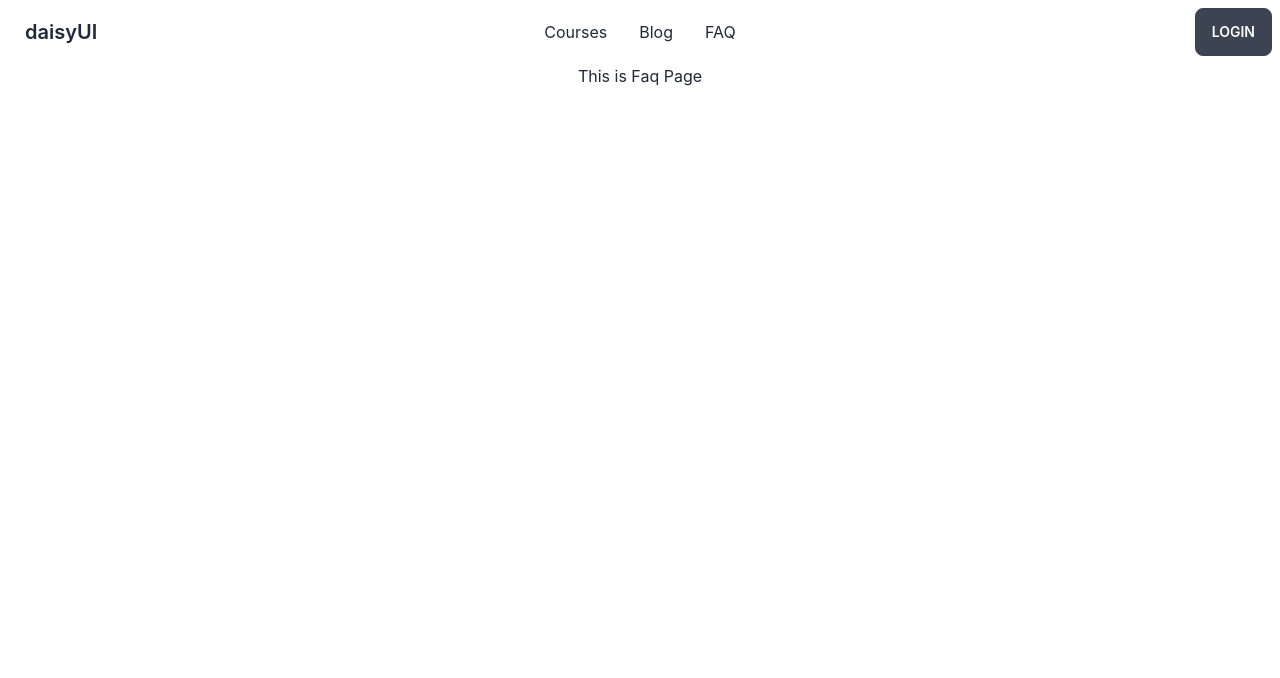
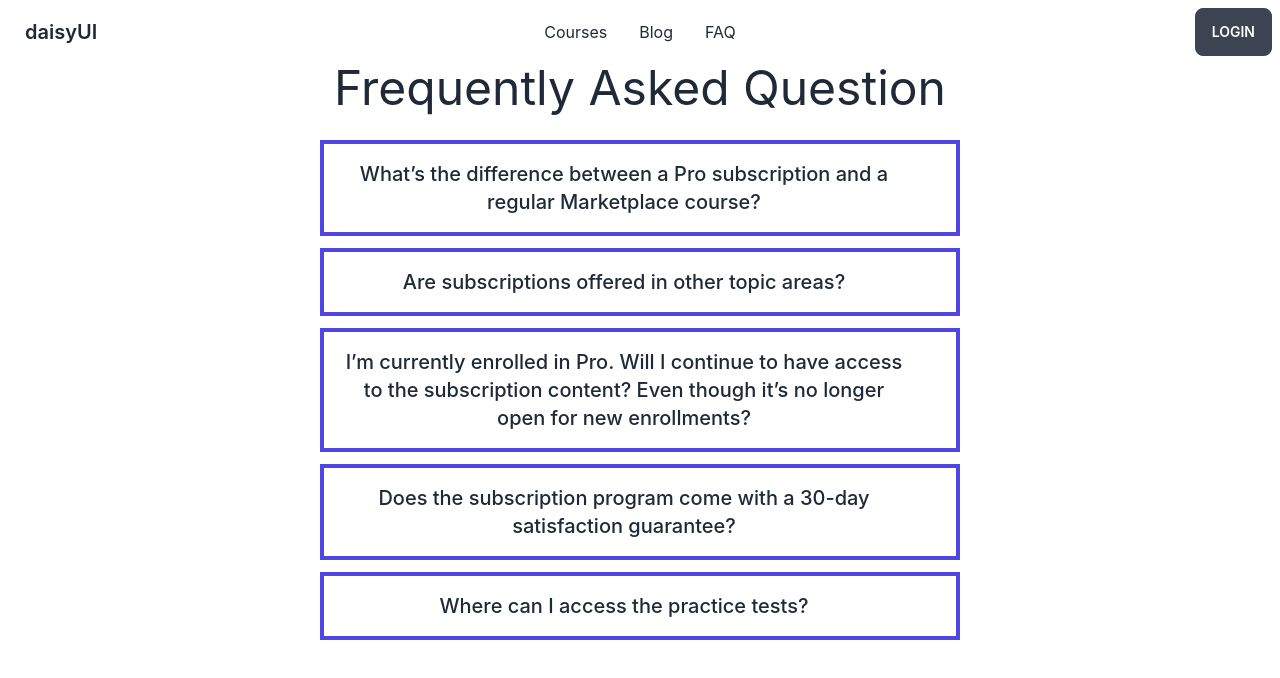
Before and after one commit to NoyonAhammadKhan/Learning, a React (Create React App) app in the folder client/: page /faq in a window 1280 px wide. Shown: the top 678 px of the page. Built offline with nearby package versions, Linux system fonts and the light colour scheme; no server answers.

Commit message:
frequently asked question done

```diff
--- a/client/src/Pages/FAQ/FAQ.js
+++ b/client/src/Pages/FAQ/FAQ.js
@@ -1,9 +1,39 @@
 import React from 'react';
+import Question from './Question';
 
 const FAQ = () => {
+   const questions=[{
+        id:1,
+        question:'What’s the difference between a  Pro subscription and a regular Marketplace course?',
+        answer:'  Pro is a guided learning experience designed specifically to help students accomplish their IT certification goals. When subscribed to   Pro, you will have unlimited access to the subscription’s content as long as you are paying for a monthly subscription. With a regular   Marketplace course, you obtain lifetime access to that course alone after enrolling in it.'
+    },
+    {
+        id:2,
+        question:'Are subscriptions offered in other topic areas?',
+        answer:'Currently, we are not offering subscriptions in topic areas not related to IT certification.'
+    },
+    {
+        id:3,
+        question:'I’m currently enrolled in   Pro. Will I continue to have access to the subscription content? Even though it’s no longer open for new enrollments?',
+        answer:'As noted above, the   Pro subscription offering is no longer open for new enrollments. Learners who are already enrolled in   Pro, however,  will have unlimited access to the subscription content as long as you have an active   Pro subscription.  If you cancel your subscription, you will have access to the subscription content until the final date of your billing period, which is posted on your Subscriptions page.'
+    },
+    {
+        id:4,
+        question:'Does the subscription program come with a 30-day satisfaction guarantee? ',
+        answer:'Since   Pro is a subscription product, it does not offer a 30-day satisfaction guarantee, and no refunds or partial refunds are available unless otherwise required by applicable law.  Students who are enrolled in a subscription via a free trial, can cancel at any time, however, without being charged.'
+    },
+    {
+        id:5,
+        question:'Where can I access the practice tests?',
+        answer:'You can access the practice tests for your   Pro subscription by clicking on the course dropdown menu icon, which appears right above the course player on the left-hand side.'
+    }
+    ]
     return (
         <div>
-            <h1>This is Faq Page</h1>
+            <h1 className='text-5xl mb-7'>Frequently Asked Question</h1>
+            {
+                questions.map(question=><Question key={question.id} question={question}/>)
+            }
         </div>
     );
 };
--- /dev/null
+++ b/client/src/Pages/FAQ/Question.js
@@ -0,0 +1,20 @@
+import React from 'react';
+
+const Question = (props) => {
+    const {question, answer}=props.question;
+    return (
+        <div className='w-2/4 ml-auto mr-auto border-4 m-3 border-indigo-600'>
+            <div className="collapse">
+                <input type="checkbox" />
+                <div className="collapse-title text-xl font-medium">
+                    {question}
+                </div>
+                <div className="collapse-content">
+                    <p>{answer}</p>
+                </div>
+                </div>
+        </div>
+    );
+};
+
+export default Question;
```
